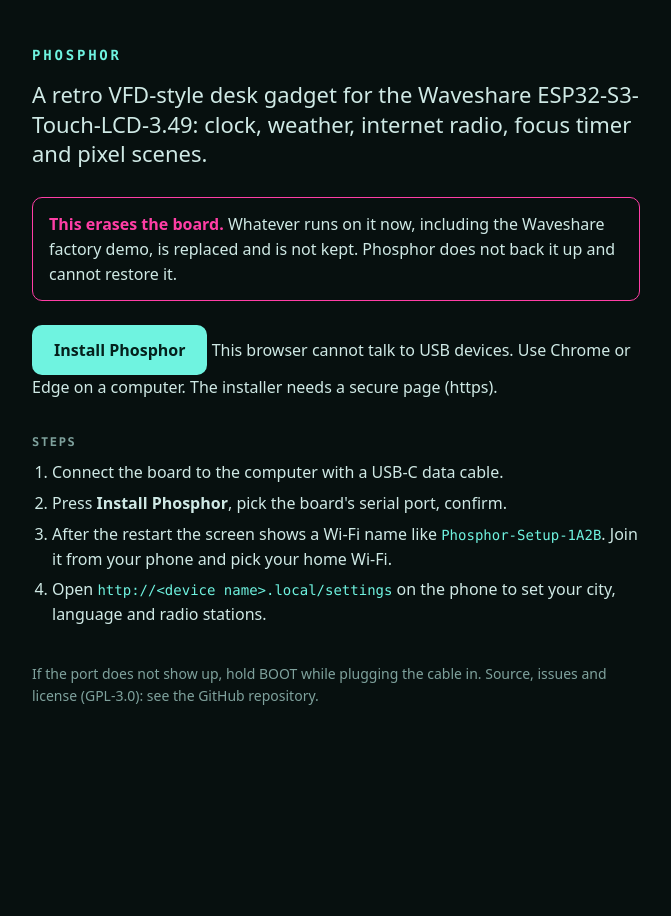
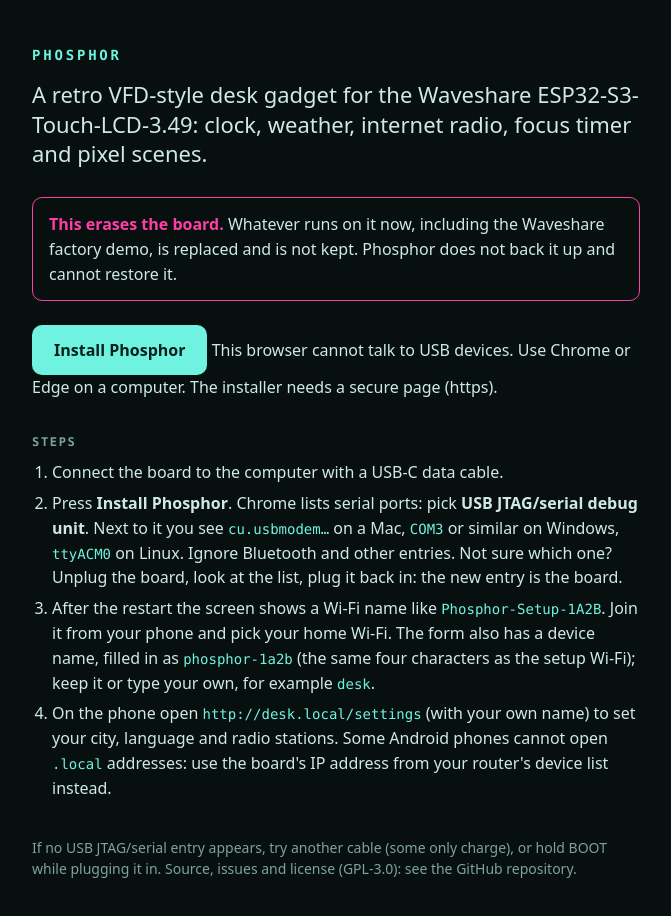
Before and after one commit to WorkingWarrior/phosphor, a plain HTML site: page docs/index.html in a window 1280 px wide. Shown: the whole page, without its empty margins (304-975 px from the left). Before the commit the page ends 800 px from the top, so only its background shows below. Drawn offline with Linux system fonts and the light colour scheme.

Commit message:
Installer: name the serial port to pick and explain the device name
Co-Authored-By: Claude Opus 5.5 <noreply@anthropic.com>

```diff
--- a/docs/index.html
+++ b/docs/index.html
@@ -46,12 +46,17 @@ esp-web-install-button button[slot=activate] {
   <h2>Steps</h2>
   <ol>
     <li>Connect the board to the computer with a USB-C data cable.</li>
-    <li>Press <b>Install Phosphor</b>, pick the board's serial port, confirm.</li>
-    <li>After the restart the screen shows a Wi-Fi name like <code>Phosphor-Setup-1A2B</code>. Join it from your phone and pick your home Wi-Fi.</li>
-    <li>Open <code>http://&lt;device name&gt;.local/settings</code> on the phone to set your city, language and radio stations.</li>
+    <li>Press <b>Install Phosphor</b>. Chrome lists serial ports: pick <b>USB JTAG/serial debug unit</b>. Next to it you see
+      <code>cu.usbmodem…</code> on a Mac, <code>COM3</code> or similar on Windows, <code>ttyACM0</code> on Linux. Ignore
+      Bluetooth and other entries. Not sure which one? Unplug the board, look at the list, plug it back in: the new entry is the board.</li>
+    <li>After the restart the screen shows a Wi-Fi name like <code>Phosphor-Setup-1A2B</code>. Join it from your phone
+      and pick your home Wi-Fi. The form also has a device name, filled in as <code>phosphor-1a2b</code> (the same four characters as the setup Wi-Fi); keep it or type your own, for example <code>desk</code>.</li>
+    <li>On the phone open <code>http://desk.local/settings</code> (with your own name) to set your city, language and radio
+      stations. Some Android
+      phones cannot open <code>.local</code> addresses: use the board's IP address from your router's device list instead.</li>
   </ol>
 
-  <p class="small" style="margin-top:36px">If the port does not show up, hold BOOT while plugging the cable in. Source, issues and license (GPL-3.0): see the GitHub repository.</p>
+  <p class="small" style="margin-top:36px">If no USB JTAG/serial entry appears, try another cable (some only charge), or hold BOOT while plugging it in. Source, issues and license (GPL-3.0): see the GitHub repository.</p>
 </main>
 </body>
 </html>
```
Also changed, not shown: 1 other file.
